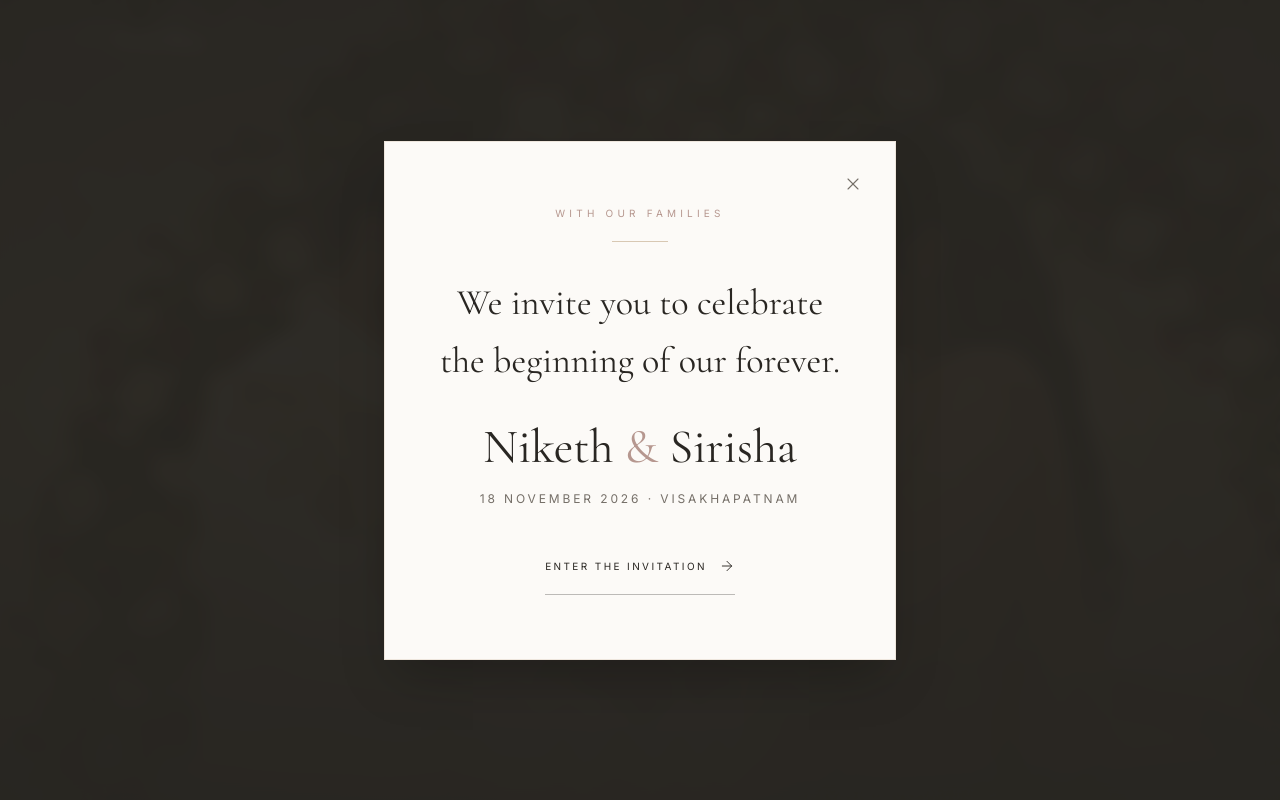
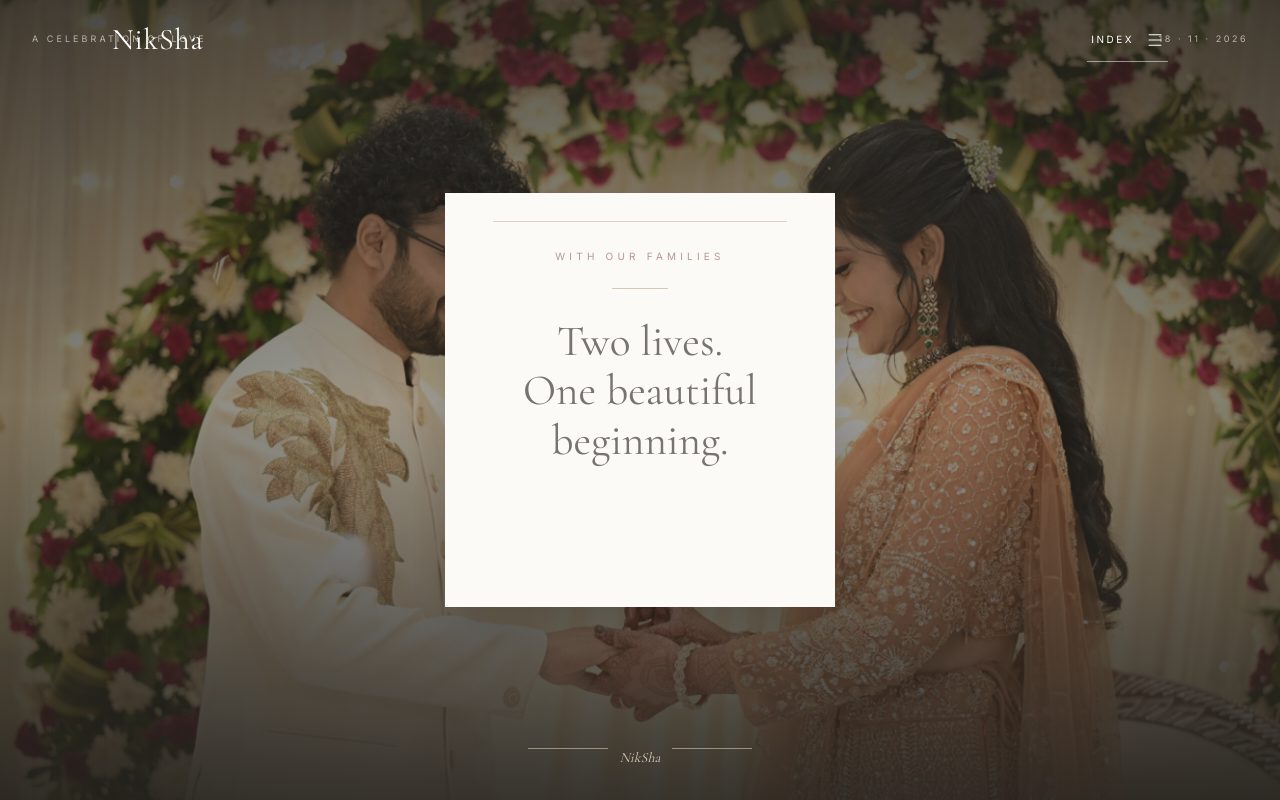
Before and after one commit to NikethVelala/NikSha, a Next.js app: page / in a window 1280 px wide. Both pictures are taken after a click on the button "ENTER THE CELEBRATION". Shown: the top 800 px of the page. Built offline with nearby package versions, Linux system fonts and the light colour scheme.

Commit message:
Refine cinematic opening readability and monogram

```diff
--- a/components/Hero/Hero.tsx
+++ b/components/Hero/Hero.tsx
@@ -3,12 +3,13 @@
 import Image from "next/image";
 import { AnimatePresence, motion } from "framer-motion";
 import { ArrowRight, X } from "lucide-react";
-import { useEffect, useState } from "react";
+import { useEffect, useRef, useState } from "react";
 import { wedding } from "@/data/wedding";
 
 export default function Hero() {
   const [stage, setStage] = useState<"cover" | "opening">("cover");
   const [showInvitation, setShowInvitation] = useState(false);
+  const revealTimer = useRef<number | null>(null);
   const groom = wedding.couple.groom;
   const bride = wedding.couple.bride;
 
@@ -21,13 +22,30 @@ export default function Hero() {
     };
   }, [showInvitation]);
 
+  useEffect(() => {
+    return () => {
+      if (revealTimer.current) window.clearTimeout(revealTimer.current);
+    };
+  }, []);
+
   const enterCelebration = () => {
+    if (revealTimer.current) window.clearTimeout(revealTimer.current);
     setStage("opening");
-    window.setTimeout(() => setShowInvitation(true), 1100);
+    setShowInvitation(false);
+
+    // Give the opening card enough time to be read before the invitation arrives.
+    revealTimer.current = window.setTimeout(() => setShowInvitation(true), 3600);
+  };
+
+  const closeInvitation = () => {
+    if (revealTimer.current) window.clearTimeout(revealTimer.current);
+    setShowInvitation(false);
+    setStage("cover");
   };
 
   const enterInvitation = () => {
     setShowInvitation(false);
+    setStage("cover");
     window.setTimeout(() => document.getElementById("welcome")?.scrollIntoView({ behavior: "smooth" }), 80);
   };
 
@@ -88,9 +106,10 @@ export default function Hero() {
                 initial={{ opacity: 0, scale: 0.8 }}
                 animate={{ opacity: 1, scale: 1 }}
                 transition={{ delay: 0.45, duration: 0.9 }}
-                className="mx-auto my-7 flex h-14 w-14 items-center justify-center rounded-full border border-champagne/60 bg-charcoal/25 backdrop-blur-[2px] sm:my-8 sm:h-16 sm:w-16"
+                className="mx-auto my-7 flex h-16 w-16 items-center justify-center rounded-full border border-champagne/60 bg-charcoal/25 backdrop-blur-[2px] sm:my-8 sm:h-[4.5rem] sm:w-[4.5rem]"
+                aria-label="NikSha monogram"
               >
-                <span className="font-heading text-2xl italic text-champagne sm:text-3xl">N</span>
+                <span className="font-heading text-xl italic tracking-[-0.12em] text-champagne sm:text-2xl">N<span className="mx-0.5 text-base not-italic">·</span>S</span>
               </motion.div>
 
               <motion.h1
@@ -121,7 +140,7 @@ export default function Hero() {
                 initial={{ opacity: 0, y: 18 }}
                 animate={{ opacity: 1, y: 0 }}
                 transition={{ delay: 1.15, duration: 0.8 }}
-                className="group mt-10 inline-flex min-h-12 items-center gap-4 border border-champagne/55 bg-charcoal/20 px-6 py-3 text-[9px] uppercase tracking-[0.3em] backdrop-blur-sm transition-colors hover:bg-champagne hover:text-charcoal sm:mt-12 sm:px-8 sm:text-[10px]"
+                className="group mt-10 inline-flex min-h-12 items-center gap-3 border-b border-champagne/70 pb-2 text-[9px] uppercase tracking-[0.3em] text-ivory transition-colors hover:border-champagne hover:text-champagne sm:mt-12 sm:text-[10px]"
               >
                 Enter the celebration
                 <ArrowRight className="h-4 w-4 transition-transform duration-300 group-hover:translate-x-1" strokeWidth={1.2} />
@@ -133,27 +152,71 @@ export default function Hero() {
         {stage === "opening" && !showInvitation && (
           <motion.div
             key="opening"
-            initial={{ opacity: 0, scale: 0.96 }}
+            initial={{ opacity: 0, scale: 0.98 }}
             animate={{ opacity: 1, scale: 1 }}
-            exit={{ opacity: 0, scale: 1.03 }}
-            transition={{ duration: 0.9, ease: "easeOut" }}
+            exit={{ opacity: 0, scale: 1.02 }}
+            transition={{ duration: 1.1, ease: "easeOut" }}
             className="relative z-10 flex min-h-[100svh] items-center justify-center px-6 text-center"
           >
-            <div className="relative flex h-64 w-[min(86vw,360px)] items-center justify-center border border-champagne/45 bg-paper/95 px-8 text-charcoal shadow-2xl sm:h-72">
-              <div className="absolute inset-3 border border-charcoal/10" />
-              <div>
-                <p className="text-[8px] uppercase tracking-[0.42em] text-rose">With our families</p>
-                <div className="mx-auto my-5 h-px w-12 bg-champagne" />
-                <p className="font-heading text-3xl leading-tight sm:text-4xl">Two lives.<br />One beautiful beginning.</p>
-                <p className="mt-5 text-[8px] uppercase tracking-[0.28em] text-muted">Niketh &amp; Sirisha</p>
-              </div>
+            <div className="relative w-[min(88vw,390px)] bg-paper px-7 py-12 text-charcoal shadow-2xl sm:px-12 sm:py-14">
+              <motion.div
+                initial={{ scaleX: 0 }}
+                animate={{ scaleX: 1 }}
+                transition={{ duration: 1.1, delay: 0.35 }}
+                className="absolute left-8 right-8 top-7 h-px origin-center bg-champagne/80 sm:left-12 sm:right-12"
+              />
+
+              <motion.p
+                initial={{ opacity: 0, y: 8 }}
+                animate={{ opacity: 1, y: 0 }}
+                transition={{ delay: 0.75, duration: 0.8 }}
+                className="text-[9px] uppercase tracking-[0.42em] text-rose sm:text-[10px]"
+              >
+                With our families
+              </motion.p>
+
+              <motion.div
+                initial={{ opacity: 0 }}
+                animate={{ opacity: 1 }}
+                transition={{ delay: 1.15, duration: 0.8 }}
+                className="mx-auto my-6 h-px w-14 bg-champagne"
+              />
+
+              <motion.p
+                initial={{ opacity: 0, y: 10 }}
+                animate={{ opacity: 1, y: 0 }}
+                transition={{ delay: 1.45, duration: 1 }}
+                className="font-heading text-[2rem] leading-[1.15] sm:text-[2.7rem]"
+              >
+                Two lives.<br />One beautiful beginning.
+              </motion.p>
+
+              <motion.p
+                initial={{ opacity: 0 }}
+                animate={{ opacity: 1 }}
+                transition={{ delay: 2.15, duration: 1 }}
+                className="mt-7 font-heading text-2xl italic text-rose sm:text-3xl"
+              >
+                {groom} &amp; {bride}
+              </motion.p>
+
+              <motion.p
+                initial={{ opacity: 0 }}
+                animate={{ opacity: 1 }}
+                transition={{ delay: 2.65, duration: 1 }}
+                className="mt-3 text-[8px] uppercase tracking-[0.28em] text-muted sm:text-[9px]"
+              >
+                18 November 2026 · Visakhapatnam
+              </motion.p>
+
               <motion.div
                 initial={{ scale: 0, rotate: -18 }}
                 animate={{ scale: 1, rotate: -8 }}
-                transition={{ delay: 0.35, duration: 0.5, type: "spring" }}
-                className="absolute -right-5 -top-5 flex h-12 w-12 items-center justify-center rounded-full border border-champagne/80 bg-rose text-ivory shadow-lg sm:-right-6 sm:-top-6 sm:h-14 sm:w-14"
+                transition={{ delay: 1.9, duration: 0.7, type: "spring" }}
+                className="absolute -right-4 -top-4 flex h-12 w-12 items-center justify-center rounded-full border border-champagne/80 bg-rose text-ivory shadow-lg sm:-right-5 sm:-top-5 sm:h-14 sm:w-14"
+                aria-label="NikSha monogram"
               >
-                <span className="font-heading text-xl italic">N</span>
+                <span className="font-heading text-base italic tracking-[-0.12em]">N<span className="mx-0.5 text-[10px] not-italic">·</span>S</span>
               </motion.div>
             </div>
           </motion.div>
@@ -171,12 +234,12 @@ export default function Hero() {
             <motion.div
               initial={{ opacity: 0, y: 30, scale: 0.97 }}
               animate={{ opacity: 1, y: 0, scale: 1 }}
-              transition={{ duration: 0.6, ease: "easeOut" }}
+              transition={{ duration: 0.8, ease: "easeOut" }}
               className="relative my-auto w-full max-w-lg border border-champagne/40 bg-paper px-6 py-11 text-center text-charcoal shadow-2xl sm:px-12 sm:py-16"
             >
               <button
                 type="button"
-                onClick={() => setShowInvitation(false)}
+                onClick={closeInvitation}
                 className="absolute right-3 top-3 inline-flex h-11 w-11 items-center justify-center text-muted transition-colors hover:text-charcoal sm:right-5 sm:top-5"
                 aria-label="Close invitation"
               >
@@ -190,10 +253,10 @@ export default function Hero() {
               <button
                 type="button"
                 onClick={enterInvitation}
-                className="mt-9 inline-flex min-h-12 items-center gap-3 border-b border-charcoal/30 pb-2 text-[9px] uppercase tracking-[0.24em] text-charcoal transition-colors hover:border-rose hover:text-rose sm:mt-10 sm:text-[10px]"
+                className="group mt-9 inline-flex min-h-12 items-center gap-3 border-b border-charcoal/30 pb-2 text-[9px] uppercase tracking-[0.24em] text-charcoal transition-colors hover:border-rose hover:text-rose sm:mt-10 sm:text-[10px]"
               >
                 Enter the invitation
-                <ArrowRight className="h-4 w-4" strokeWidth={1.4} />
+                <ArrowRight className="h-4 w-4 transition-transform duration-300 group-hover:translate-x-1" strokeWidth={1.4} />
               </button>
             </motion.div>
           </motion.div>
```
